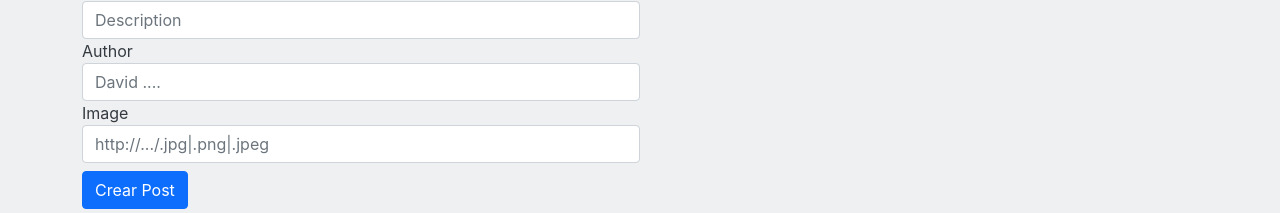
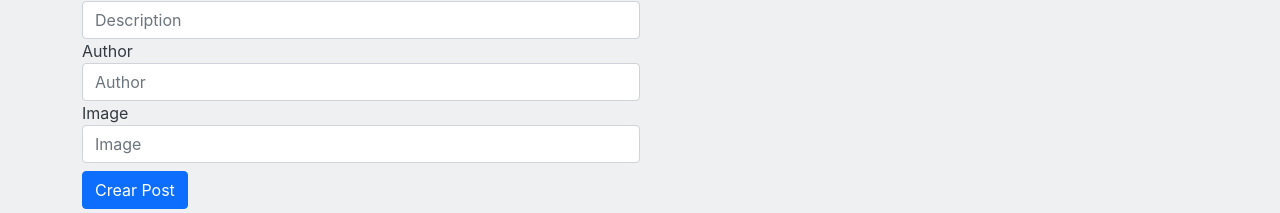
Before and after one commit to MarianaLimon/dev.kodemia-React, a React (Create React App) app: page /createPost in a window 1280 px wide. Shown: the part 158-371 px from the top of the page. Built offline with nearby package versions, Linux system fonts and the light colour scheme.

Commit message:
ADD Services & Encapsulado de elemento input

```diff
--- /dev/null
+++ b/src/components/CustomInput.jsx
@@ -0,0 +1,20 @@
+import React from "react";
+
+export default function CustomInput(props) {
+  return (
+    <React.Fragment>
+      <label htmlFor={props.id}>{props.id}</label>
+      <input
+        type={props.type ? props.type : "text"}
+        className="form-control"
+        id={props.id}
+        placeholder={props.placeholder}
+        value={props.value}
+        onChange={(event) => props.callback(event.target.value)}
+        style={{
+          color: "peru",
+        }}
+      />
+    </React.Fragment>
+  );
+}
--- a/src/screens/AddPost/index.jsx
+++ b/src/screens/AddPost/index.jsx
@@ -4,6 +4,10 @@ import { useHistory } from "react-router";
 
 import Header from "../../components/Header";
 import AppLoading from "../../components/AppLoading";
+import CustomInput from "../../components/CustomInput";
+
+// Services
+import { postPost } from "../../services";
 
 export default function AddPost() {
   const [title, setTitle] = useState("");
@@ -17,24 +21,13 @@ export default function AddPost() {
     event.preventDefault();
 
     try {
-      const newPost = JSON.stringify({
+      const newPost = {
         title,
         description,
         image,
         author,
-      });
-      const response = await fetch(
-        "https://react-11g-default-rtdb.firebaseio.com/posts.json",
-        {
-          method: "POST",
-          headers: {
-            "Content-Type": "application/JSON",
-          },
-          body: newPost,
-        }
-      );
-      await response.json();
-
+      };
+      await postPost(newPost);
       history.push("/");
     } catch (error) {
       console.log(error);
@@ -49,48 +42,36 @@ export default function AddPost() {
           <div className="col">
             <form onSubmit={handleSubmit}>
               <div className="form-group col-md-6">
-                <label htmlFor="title">Title</label>
-                <input
-                  type="text"
-                  className="form-control"
-                  id="title"
+                <CustomInput
+                  id="Title"
                   placeholder="Title"
                   value={title}
-                  onChange={(event) => setTitle(event.target.value)}
+                  callback={setTitle}
                 />
               </div>
               <div className="form-group col-md-6">
-                <label htmlFor="description">Description</label>
-                <input
-                  type="text"
-                  className="form-control"
-                  id="description"
+                <CustomInput
+                  id="Description"
                   placeholder="Description"
                   value={description}
-                  onChange={(event) => setDescription(event.target.value)}
+                  callback={setDescription}
                 />
               </div>
               <div className="form-group col-md-6">
-                <label htmlFor="author">Author</label>
-                <input
-                  type="text"
-                  className="form-control"
-                  id="author"
-                  placeholder="David ...."
+                <CustomInput
+                  id="Author"
+                  placeholder="Author"
                   value={author}
-                  onChange={(event) => setAuthor(event.target.value)}
+                  callback={setAuthor}
                 />
               </div>
 
               <div className="form-group col-md-6">
-                <label htmlFor="image">Image</label>
-                <input
-                  type="text"
-                  className="form-control"
-                  id="image"
-                  placeholder="http://.../.jpg|.png|.jpeg"
+                <CustomInput
+                  id="Image"
+                  placeholder="Image"
                   value={image}
-                  onChange={(event) => setImage(event.target.value)}
+                  callback={setImage}
                 />
               </div>
 
--- a/src/screens/Home/index.jsx
+++ b/src/screens/Home/index.jsx
@@ -7,18 +7,19 @@ import Content from "../../components/Content/SideBarLeft";
 import Posts from "../../components/Content/SidePosts";
 import AsideCards from "../../components/Content/SideBarRight";
 
-// import Counter from "../../components/Counter";
+// Services
+import { getPosts } from "../../services";
 
 export default function Home() {
   const [data, setData] = useState({});
 
   useEffect(() => {
-    fetch("https://react-11g-default-rtdb.firebaseio.com/posts.json")
-      .then((response) => response.json())
-      .then((json) => setData(json));
+    const request = async () => {
+      const json = await getPosts();
+      setData(json);
+    };
+    request();
   }, []);
-
-  console.log(data.results);
 
   return (
     <React.Fragment>
--- /dev/null
+++ b/src/services.js
@@ -0,0 +1,37 @@
+// URL Base
+const API_URL = "https://react-11g-default-rtdb.firebaseio.com/";
+
+// Endpoints
+const postURL = `${API_URL}/posts/.json`;
+const postDetailURL = (id) => `${API_URL}/posts/${id}/.json`;
+
+// Requests
+export const getPostDetail = async (id) => {
+  try {
+    const url = postDetailURL(id);
+    const response = await fetch(url);
+    return await response.json();
+  } catch (error) {
+    console.log(error);
+  }
+};
+
+export const getPosts = async () => {
+  try {
+    const response = await fetch(postURL);
+    return await response.json();
+  } catch (error) {
+    console.log(error);
+  }
+};
+
+export const postPost = async (data) => {
+  const response = await fetch(postURL, {
+    method: "POST",
+    headers: {
+      "Content-Type": "application/JSON",
+    },
+    body: JSON.stringify(data),
+  });
+  return await response.json();
+};
```
